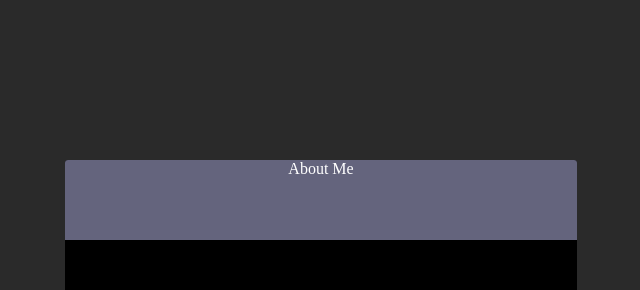
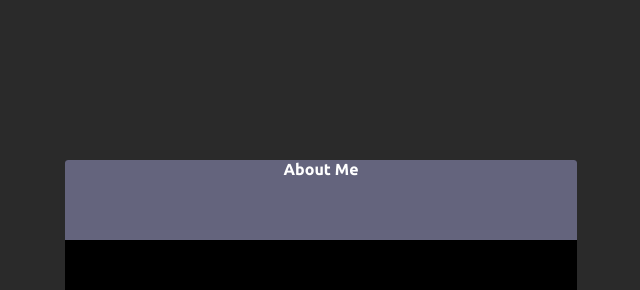
Before and after one commit to YotsubaBeat/yotsubabeat.github.io, a plain HTML site: page index.html in a window 1280 px wide. Shown: the top 290 px of the page, 319-959 px from the left. Drawn offline with Linux system fonts and the light colour scheme.

Commit message:
Update index.html

```diff
--- a/index.html
+++ b/index.html
@@ -5,6 +5,7 @@
     </div>
 </div>
 <style>
+@import url('https://fonts.googleapis.com/css2?family=Ubuntu:ital,wght@0,300;0,400;0,500;0,700;1,300;1,400;1,500;1,700&display=swap');
 #h1 {
     width: 40vw;
     height: 10vh;
@@ -15,6 +16,9 @@
     left: 0;
     right: 0;
     top: 0;
+    font-family: "Ubuntu", sans-serif;
+    font-weight: 700;
+    font-style: normal;
 }
 #head {
     width: 40vw;
```
